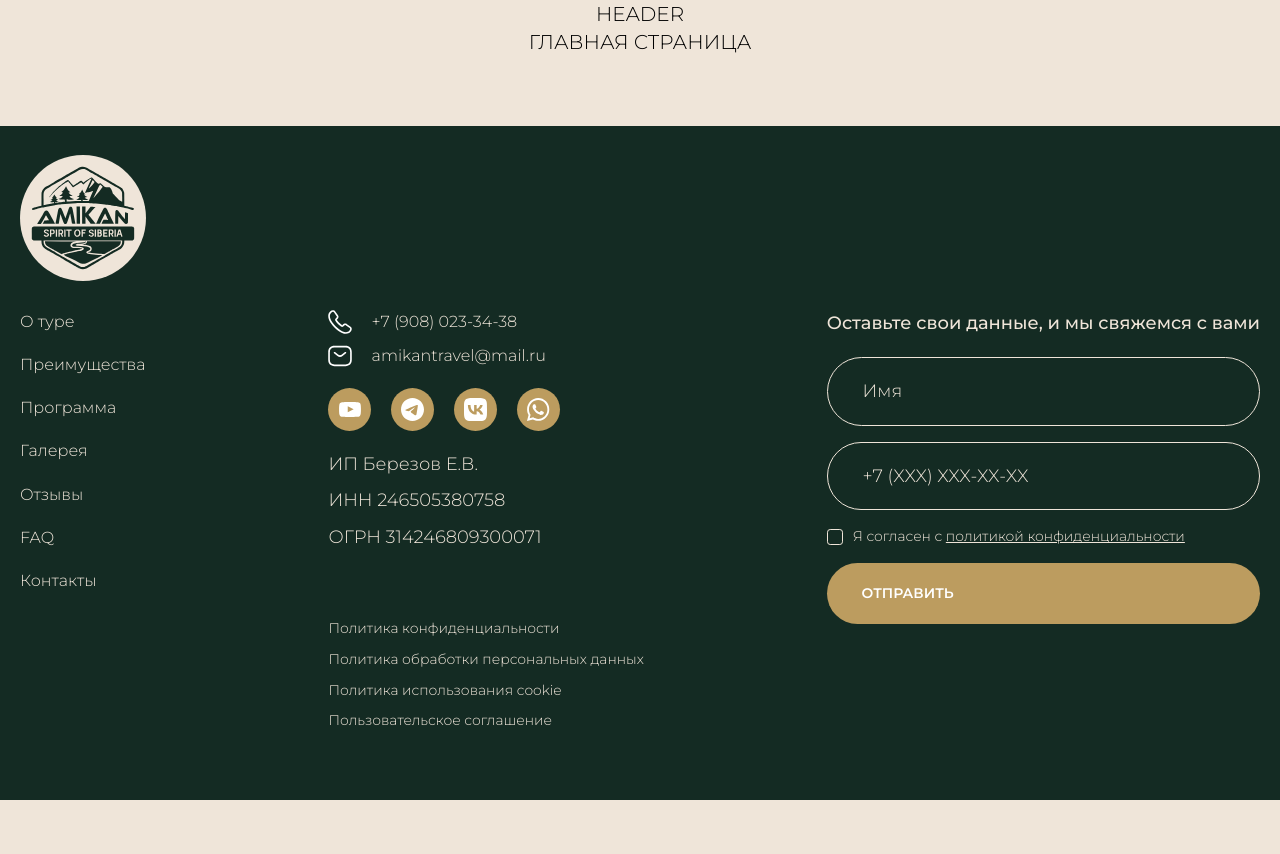
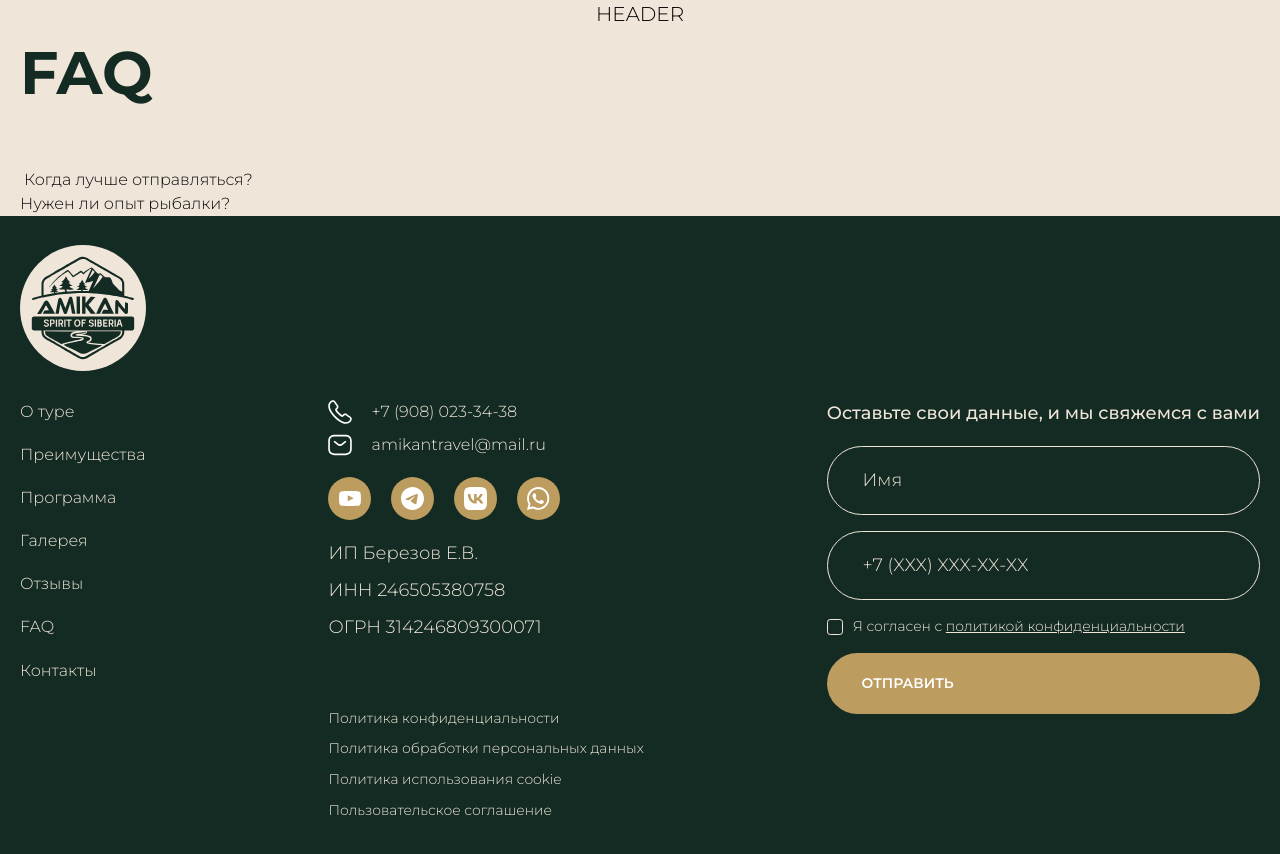
Before and after one commit to maxter-krsk/amikan-sibiria, a Next.js app: page / in a window 1280 px wide. Shown: the top 854 px of the page. Before the commit the page ends 800 px from the top, so only its background shows below. Built offline with nearby package versions, Linux system fonts and the light colour scheme.

Commit message:
feat: Написал минимальную логику для аккардеона

```diff
--- /dev/null
+++ b/src/app/components/sections/FAQ/Faq.tsx
@@ -0,0 +1,24 @@
+import t from "@/app/styles/modules/typography.module.css";
+import FaqList from "./FaqList";
+
+export default function Faq() {
+  return (
+    <section>
+      <div className="container">
+        <h1
+          className={`${t.heading} font-bold text-darkGreen flex justify-end md:justify-start mb-[1.8rem] md:mb-[3.12rem]`}
+        >
+          FAQ
+        </h1>
+        <FaqList
+          name=" Когда лучше отправляться?"
+          descr="Тур проводится с конца мая по сентябрь (конкретные даты уточняет менеджер)"
+        />
+        <FaqList
+          name="Нужен ли опыт рыбалки?"
+          descr="Нет, рыбалка проходит под руководством профессиональных гидов, тур подходит новичкам"
+        />
+      </div>
+    </section>
+  );
+}
--- /dev/null
+++ b/src/app/components/sections/FAQ/FaqList.tsx
@@ -0,0 +1,30 @@
+"use client";
+
+import { useState } from "react";
+
+type FaqListProps = {
+  name: string;
+  descr: string;
+  className?: string;
+};
+
+export default function FaqList({ name, descr, className }: FaqListProps) {
+  const [isOpen, setIsOpen] = useState(false);
+
+  const HandleClick = () => {
+    setIsOpen((prev) => !prev);
+  };
+
+  return (
+    <div>
+      <button className="cursor-pointer" onClick={HandleClick}>
+        {name}
+      </button>
+      {isOpen && (
+        <div>
+          <p>{descr}</p>
+        </div>
+      )}
+    </div>
+  );
+}
--- a/src/app/page.tsx
+++ b/src/app/page.tsx
@@ -1,12 +1,9 @@
 import Image from "next/image";
 import Link from "next/Link"
+import Faq from "@/app/components/sections/FAQ/Faq"
 
 export default function Home() {
   return (
-    <section>
-      <div className="container">
-        <h1 className="uppercase text-black text-xl text-center">Главная страница</h1>
-      </div>
-    </section>
+  <Faq />
   );
 }
```
Also changed, not shown: 1 other file (tests, documents, lock files or other folders).
